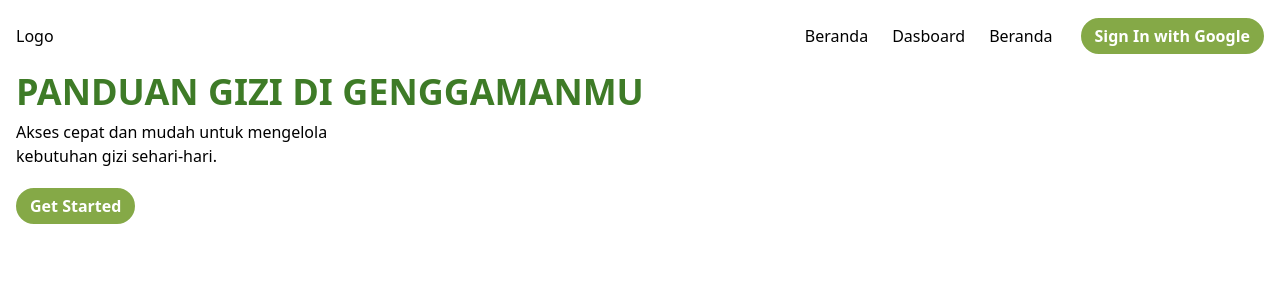
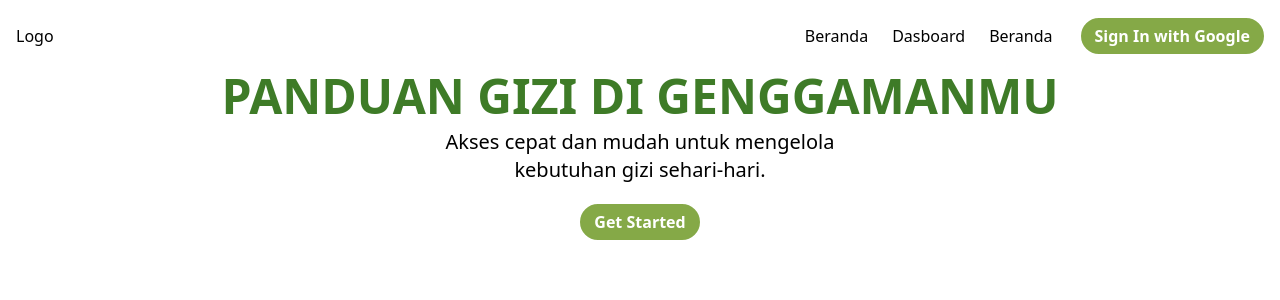
Before and after one commit to cangcode/pakargizi, a Next.js app: page / in a window 1280 px wide. Shown: the top 300 px of the page. Built offline with nearby package versions, Linux system fonts and the light colour scheme; no server answers.

Commit message:
fix import bug

```diff
--- a/src/app/layout.tsx
+++ b/src/app/layout.tsx
@@ -2,6 +2,7 @@ import type { Metadata } from "next";
 import { Geist, Geist_Mono } from "next/font/google";
 import "./globals.css";
 import { Navbar } from "@/components/layout/Navbar";
+import { SessionProvider } from "next-auth/react"
 
 const geistSans = Geist({
   variable: "--font-geist-sans",
@@ -24,8 +25,10 @@ export default function RootLayout({children,}: Readonly<{children: React.ReactN
       <body
         className={`${geistSans.variable} ${geistMono.variable} antialiased`}
       >
+      <SessionProvider>
         <Navbar/>
         {children}
+      </SessionProvider>
       </body>
     </html>
   );
--- a/src/components/layout/Hero.jsx
+++ b/src/components/layout/Hero.jsx
@@ -4,10 +4,10 @@ import { cn } from '@/lib/utils'
 
 const Hero = () => {
   return (
-    <div className='flex flex-col justify-center px-4 gap-2'>
-        <h1 className='font-bold text-primGreen text-4xl uppercase '>Panduan Gizi di Genggamanmu</h1>
-        <p>Akses cepat dan mudah untuk mengelola <br /> kebutuhan gizi sehari-hari.</p>
-        <Button text='Get Started' className={cn('mt-3')}/>
+    <div className='flex flex-col justify-center md:text-center px-4 gap-2'>
+        <h1 className='font-bold text-primGreen text-4xl uppercase md:text-5xl '>Panduan Gizi di Genggamanmu</h1>
+        <p className='md:text-xl '>Akses cepat dan mudah untuk mengelola <br /> kebutuhan gizi sehari-hari.</p>
+        <Button text='Get Started' className={cn('mt-3 md:mx-auto')}/>
     </div>
   )
 }
--- a/src/components/layout/Humburger.tsx
+++ b/src/components/layout/Humburger.tsx
@@ -31,8 +31,10 @@ export const Humburger = () => {
         {toggleNav ? (
           <>
             <X size={38} />
-            <div className='absolute bottom-[-10rem] right-2'>
-              <MenuList />
+            <div className='absolute bottom-[-12rem] right-2 rounded-lg shadow-lg bg-white'>
+              <div className='px-3'>
+                <MenuList />
+              </div>
             </div>
           </>
         ) : (
--- a/src/components/pages/HomePage.tsx
+++ b/src/components/pages/HomePage.tsx
@@ -1,5 +1,4 @@
 import React from 'react'
-import LogOut from "@/components/ui/Logout"
 import Hero from "@/components/layout/Hero"
 
 export  const  HomePage = async () => {
@@ -7,8 +6,8 @@ export  const  HomePage = async () => {
   return (
     <div>
       <Hero/>
-      {/* <LogOut/> */}
-
+      <div>
+      </div>
     </div>
   )
 }
--- a/src/components/ui/Logout.tsx
+++ /dev/null
@@ -1,17 +0,0 @@
-import { signOut } from "@/auth"
-import Button from "./Button"
-
- const Logout = () => {
-   return (
-    <form
-    action={async () => {
-      "use server"
-      await signOut()
-    }}
-  >
-    <Button text="Logout"/>
-  </form>
-   )
- }
-
- export default Logout
--- a/src/components/ui/MenuList.tsx
+++ b/src/components/ui/MenuList.tsx
@@ -1,11 +1,16 @@
+'use client'
 import Link from 'next/link'
+import { signOut } from "next-auth/react"
+import { useSession } from "next-auth/react"
 
 export const MenuList = () => {
+  const { data: session } = useSession()
   return (
-    <div className='flex flex-col md:flex-row md:shadow-none shadow-md gap-2'>
+    <div className='flex flex-col md:flex-row md:shadow-none gap-2'>
         <Link href={'/'} className='hover:border-2 md:hover:border-none border-primGreen hover:text-primGreen w-full p-2 '>Beranda</Link>
         <Link href={'/dashboard'} className='hover:border-2 md:hover:border-none border-primGreen hover:text-primGreen w-full p-2 '>Dasboard</Link>
         <Link href={'/'} className='hover:border-2 md:hover:border-none border-primGreen hover:text-primGreen w-full p-2 '>Beranda</Link>
+        {session ? <button className='hover:border-2 md:hover:border-none border-primGreen hover:text-primGreen w-full p-2 ' onClick={() => signOut()}>Logout</button> : null}
     </div>
   )
 }
```
